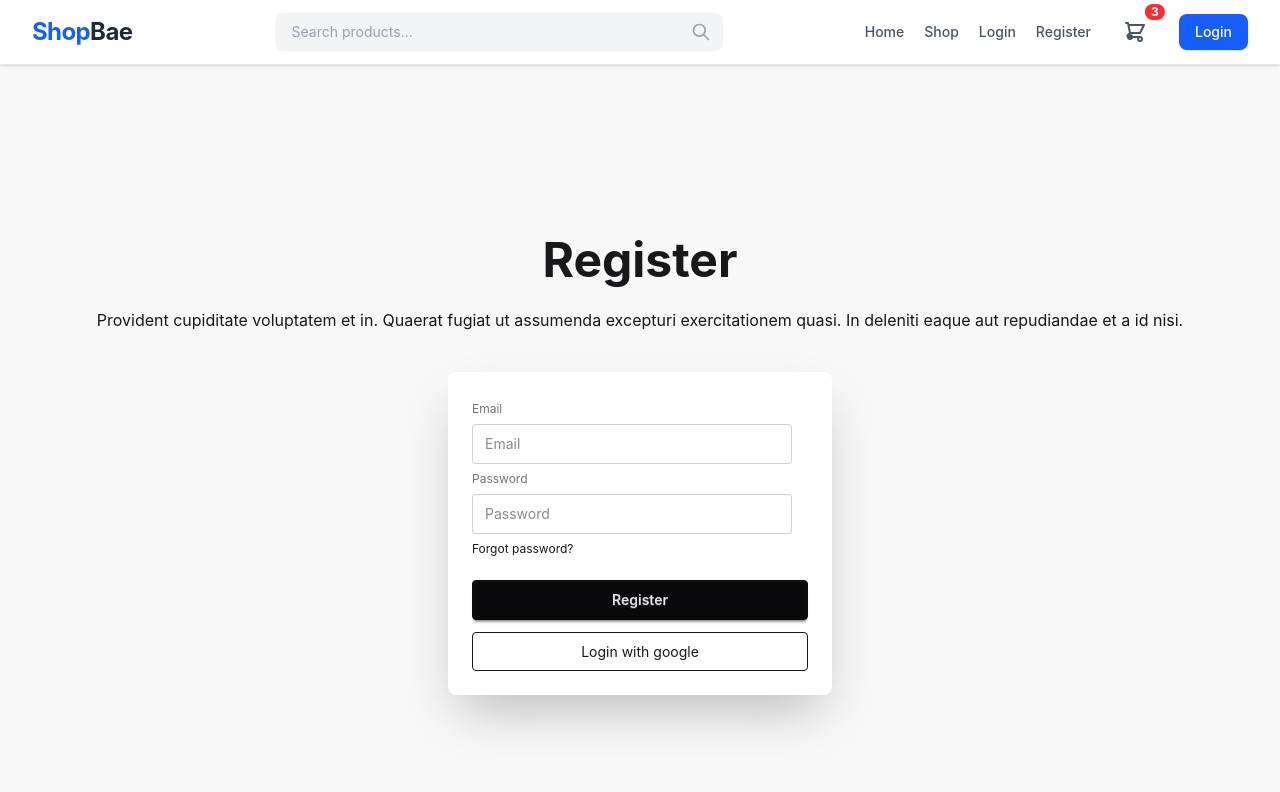
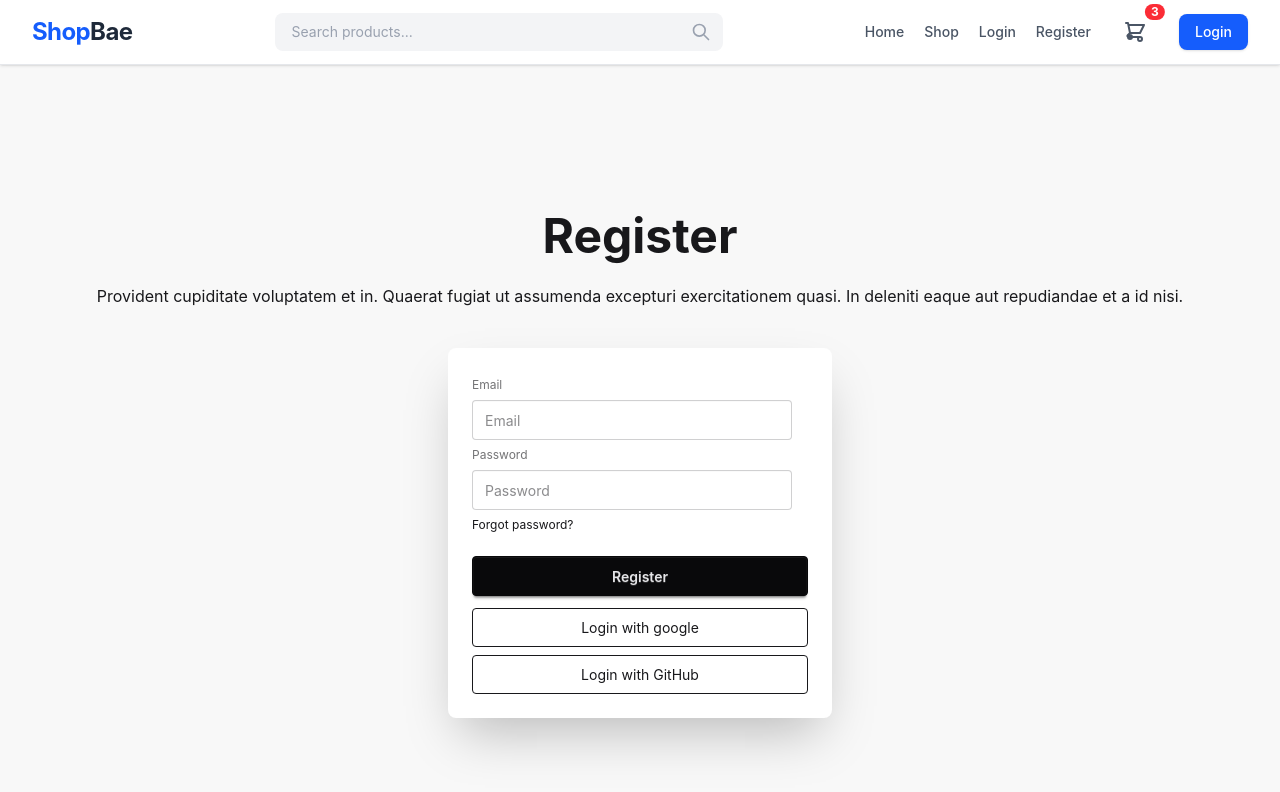
Before and after one commit to mondalnayan007/react-firebase-with-router, a React (Vite) app: page /register in a window 1280 px wide. Shown: the top 792 px of the page. Built offline with nearby package versions, Linux system fonts and the light colour scheme; no server answers.

Commit message:
sign in with google and github

```diff
--- a/src/Pages/Home/Register/Register.jsx
+++ b/src/Pages/Home/Register/Register.jsx
@@ -1,5 +1,5 @@
 import React from 'react';
-import {createUserWithEmailAndPassword, GoogleAuthProvider, signInWithPopup} from 'firebase/auth'
+import {createUserWithEmailAndPassword, GithubAuthProvider, GoogleAuthProvider, signInWithPopup} from 'firebase/auth'
 import { auth } from '../../../firebase/firebase.config';
 import { useNavigate } from 'react-router';
 
@@ -8,6 +8,8 @@ const Register = () => {
 
     const navigate = useNavigate();
     const googleProvider = new GoogleAuthProvider();
+
+    const gitHubProvider = new GithubAuthProvider();
 
 
      const handelRegister =(e)=>{
@@ -41,6 +43,14 @@ const Register = () => {
 
      }
 
+
+
+     const handleGitHubLogin =()=>{
+        signInWithPopup(auth,gitHubProvider)
+        .then(res =>{console.log(res);})
+        .catch(err => console.log(err));
+     }
+
     return (
         <div>
             <div className="hero bg-base-200 min-h-screen">
@@ -65,6 +75,7 @@ const Register = () => {
                                 </fieldset>
                             </form>
                             <button onClick={handleGoogleLogin} className='border py-2 px-4 rounded cursor-pointer'>Login with google </button>
+                            <button onClick={handleGitHubLogin} className='border py-2 px-4 rounded cursor-pointer'>Login with GitHub </button>
                         </div>
                     </div>
                 </div>
```
